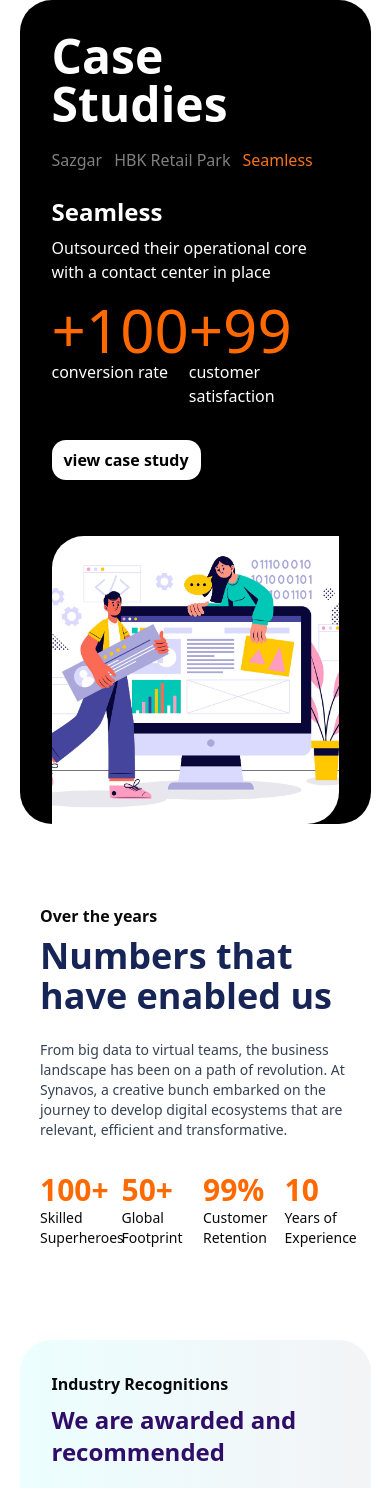
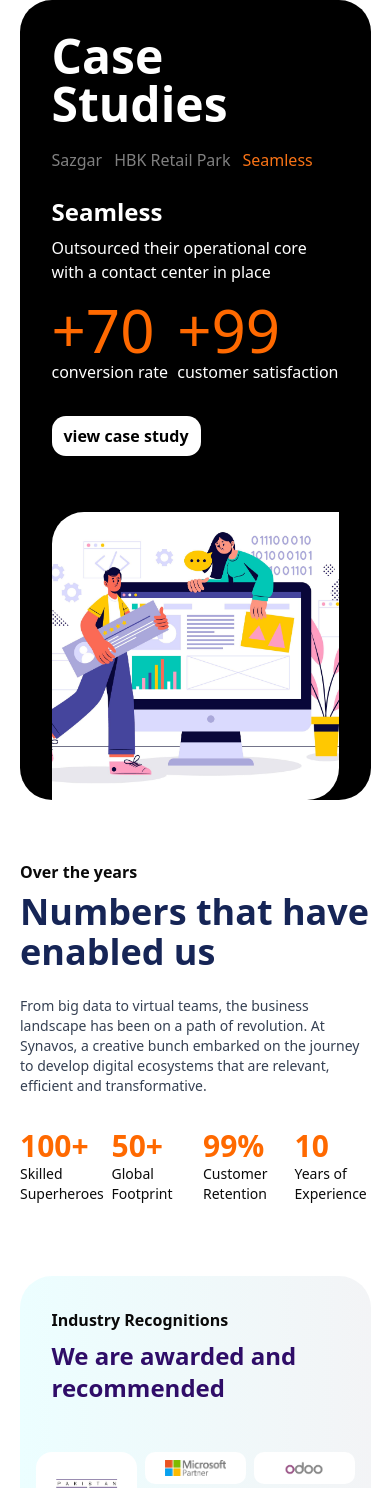
Before and after one commit to Asif2021/one, a Next.js app: page / in a window 390 px wide. Shown: the part 2547-4035 px from the top of the page. Built offline with nearby package versions, Linux system fonts and the light colour scheme.

Commit message:
bug resolved

```diff
--- a/components/ui/caseStudy.jsx
+++ b/components/ui/caseStudy.jsx
@@ -33,7 +33,7 @@
             title: "Seamless",
             description: "Outsourced their operational core with a contact center in place",
             stats:[
-                {value:"+100", label:"conversion rate"},
+                {value:"+70", label:"conversion rate"},
                 {value:"+99", label:"customer satisfaction"},
             ]
         },
@@ -80,11 +80,12 @@
             initial={{ opacity: 0, y: 50 }}
             animate={{ opacity: 1, y: 0 }}
             exit={{ opacity: 0, y: 50 }}
-            transition={{ duration: 0.8, ease: "easeInOut" }}>
+            transition={{ duration: 0.8, ease: "easeInOut" }}
+            >
         <h1 className="text-2xl font-bold">{data[index].title}</h1>
         <p className="mt-2">{data[index].description}</p>
 
-        <div className="flex flex-row justify-between mt-4">
+        <div className="flex flex-row justify-between md:mr-8 mt-4">
           {data[index].stats.map((stat, i) => (
             <div key={i}>
            <motion.h1 key={index}
@@ -118,8 +119,6 @@
       alt={`image-${index}`}
       width={440}
       height={350}
-      priority
-      loading="eager"
       className="w-full h-72 object-cover rounded-tl-4xl rounded-br-4xl"
     />
   </motion.div>
--- a/components/ui/intro.jsx
+++ b/components/ui/intro.jsx
@@ -1,18 +1,18 @@
 "use client";
 
 import { motion } from "framer-motion";
-import Image from "next/image";
 
 export default function Intro() {
   return (
-
+    <div className="w-full p-5"> {/* STATIC wrapper keeps layout stable */}
+      {/* first Section */}
       <motion.div
-      initial={{ y: 100, opacity: 0 }}
-       whileInView={{ y: 0, opacity: 1 }}
-       transition={{ duration: 0.6, ease: "easeOut" }}
-       viewport={{ once: false }} className="w-full p-10">
-    {/* first Section */}
-    <div className="max-w-6xl mx-auto grid grid-cols-1 md:grid-cols-2 gap-6">
+        initial={{ opacity: 0, scale: 0.95 }}
+        whileInView={{ opacity: 1, scale: 1 }}
+        transition={{ duration: 0.6, ease: "easeInOut" }}
+        viewport={{ once: false, }}
+        className="max-w-6xl mx-auto grid grid-cols-1 md:grid-cols-2 gap-6 mb-8"
+      >
         {/* Left Column */}
         <div>
           <h1 className="text-base md:text-xl font-bold">Over the years</h1>
@@ -23,85 +23,51 @@
 
         {/* Right Column */}
         <div>
-    <p className="text-gray-700 text-sm md:text-base p-0 md:pr-38 mt-0 md:mt-10">
-      From big data to virtual teams, the business landscape has been on a path
-      of revolution. At Synavos, a creative bunch embarked on the journey to
-      develop digital ecosystems that are relevant, efficient and transformative.
+          <p className="text-gray-700 text-sm md:text-base md:pr-38 mt-0 md:mt-10">
+            From big data to virtual teams, the business landscape has been on a
+            path of revolution. At Synavos, a creative bunch embarked on the
+            journey to develop digital ecosystems that are relevant, efficient
+            and transformative.
           </p>
         </div>
-   </div>
+      </motion.div>
+
       {/* second section */}
       <motion.div
-       initial={{ opacity: 0, y: 50 }}
-       whileInView={{ opacity: 1, y: 0 }}
-       transition={{ duration: 0.8, ease: "easeOut" }}
-       viewport={{ once: false, amount: 0.3 }}
-       className="max-w-6xl mx-auto mt-8 grid grid-cols-4 gap-4">
-
+        initial={{ opacity: 0, scale: 0.95 }}
+        whileInView={{ opacity: 1, scale: 1 }}
+        transition={{ duration: 0.6, ease: "easeInOut" }}
+        viewport={{ once: false, }}
+        className="max-w-6xl mx-auto mt-8 grid grid-cols-4 gap-4"
+      >
         <div className="flex flex-col justify-evenly min-w-0 px-0 md:px-1">
-      <h1 className="text-3xl md:text-6xl font-semibold text-orange-500">100+</h1>
+          <h1 className="text-3xl md:text-6xl font-semibold text-orange-500">
+            100+
+          </h1>
           <p className="text-sm md:text-lg">Skilled Superheroes</p>
         </div>
 
         <div className="flex flex-col justify-evenly min-w-0 px-0 md:px-1">
-      <h1 className="text-3xl md:text-6xl font-semibold text-orange-500">50+</h1>
+          <h1 className="text-3xl md:text-6xl font-semibold text-orange-500">
+            50+
+          </h1>
           <p className="text-sm md:text-lg">Global Footprint</p>
         </div>
 
         <div className="flex flex-col justify-evenly min-w-0 px-0 md:px-1">
-      <h1 className="text-3xl md:text-6xl font-semibold text-orange-500">99%</h1>
+          <h1 className="text-3xl md:text-6xl font-semibold text-orange-500">
+            99%
+          </h1>
           <p className="text-sm md:text-lg">Customer Retention</p>
         </div>
 
         <div className="flex flex-col justify-evenly min-w-0 px-0 md:px-1">
-      <h1 className="text-3xl md:text-6xl font-semibold text-orange-500">10</h1>
+          <h1 className="text-3xl md:text-6xl font-semibold text-orange-500">
+            10
+          </h1>
           <p className="text-sm md:text-lg">Years of Experience</p>
         </div>
       </motion.div>
-</motion.div>
-
-
-//  <motion.div
-//       initial={{ y: 100, opacity: 0 }}
-//       whileInView={{ y: 0, opacity: 1 }}
-//       transition={{ duration: 0.6, ease: "easeOut" }}
-//       viewport={{ once: false, amount: 0.3 }}
-//       className="max-w-6xl mx-auto flex mt-10 md:mt-20 flex-col md:flex-row md:justify-between">
-//   {/* Left content */}
-//   <div className="w-full md:w-1/2 p-6">
-//     <h1 className="text-lg font-bold text-black">Over the years</h1>
-//     <h1 className="text-5xl md:text-3xl font-bold text-blue-950 mt-2 pr-52">Numbers that have enabled us</h1>
-//   </div>
-
-//   {/* Right content */}
-//   <div className="w-full md:w-1/2 mt-10">
-//    <p className="text-gray-700 font-semibold pr-38">From big data to virtual teams, the business landscape has been on a path of revolution. At Synavos, a creative bunch embarked on the journey to develop digital ecosystems that are relevant, efficient and transformative.</p>
-//   </div>
-//   <motion.div
-//       className="flex flex-col md:flex-row justify-between pr-16 pl-3 mt-10"
-//       initial={{ opacity: 0, y: 50 }} // start hidden & slightly below
-//       whileInView={{ opacity: 1, y: 0 }} // animate to visible & normal position
-//       transition={{ duration: 0.8, ease: "easeOut" }} // smooth transition
-//       viewport={{ once: false, amount: 0.3 }} // animate each time it comes into view
-//     >
-//       <div className="flex flex-col">
-//         <h1 className="text-6xl font-semibold text-orange-500">100+</h1>
-//         <p>Skilled Superheroes</p>
-//       </div>
-//       <div className="flex flex-col text-right md:text-left">
-//         <h1 className="text-6xl font-semibold text-orange-500">50+</h1>
-//         <p>Global Footprint</p>
-//       </div>
-//       <div className="flex flex-col">
-//         <h1 className="text-6xl font-semibold text-orange-500">100+</h1>
-//         <p>Skilled Superheroes</p>
-//       </div>
-//       <div className="flex flex-col text-right md:text-left">
-//         <h1 className="text-6xl font-semibold text-orange-500">50+</h1>
-//         <p>Global Footprint</p>
-//       </div>
-//     </motion.div>
-//   </motion.div>
-
+    </div>
   );
 }
--- a/components/ui/recognition.jsx
+++ b/components/ui/recognition.jsx
@@ -9,14 +9,14 @@
   <motion.div
   initial={{ opacity: 0, y: 50 }}
        whileInView={{ opacity: 1, y: 0 }}
-       transition={{ duration: 0.8, ease: "easeOut" }}
+       transition={{ duration: 0.8, ease: "easeInOut" }}
        viewport={{ once: false }}
-        className="max-w-7xl mx-auto py-12 w-[90%]">
+        className="max-w-7xl mx-auto py-12 w-[90%] md:w-full">
   {/* first section of the component */}
     <motion.div
     initial={{ opacity: 0, y: 50 }}
        whileInView={{ opacity: 1, y: 0 }}
-       transition={{ duration: 0.8, ease: "easeOut" }}
+       transition={{ duration: 0.8, ease: "easeInOut" }}
        viewport={{ once: false }}
     className="relative w-full h-full grid grid-cols-1 md:grid-cols-2 mt-1 bg-gradient-to-r from-cyan-50 to-gray-100 rounded-4xl md:px-15 z-30" >
       {/* first column */}
@@ -51,7 +51,7 @@
    <motion.div
    initial={{ opacity: 0, y: 50 }}
        whileInView={{ opacity: 1, y: 0 }}
-       transition={{ duration: 0.8, ease: "easeOut" }}
+       transition={{ duration: 0.8, ease: "easeInOut" }}
        viewport={{ once: false }}
    className="relative w-full h-[280px] mt-[-80px] overflow-hidden rounded-4xl">
     {/* Background Video */}
@@ -69,8 +69,8 @@
       <motion.h1
       initial={{ opacity: 0, y: 50 }}
        whileInView={{ opacity: 1, y: 0 }}
-       transition={{ duration: 0.8, ease: "easeOut" }}
-       viewport={{ once: false }}
+       transition={{ duration: 0.8, ease: "easeInOut" }}
+       viewport={{ once: false, }}
       className="text-white text-lg md:text-5xl drop-shadow-lg p-10 md:px-12 mt-10">
        Synavos is a <span className="text-orange-500"> catalyst for change </span> delivering solutions that push boundaries & set new standards.
       </motion.h1>
```
Lines whose indentation alone changed are shown as unchanged.
